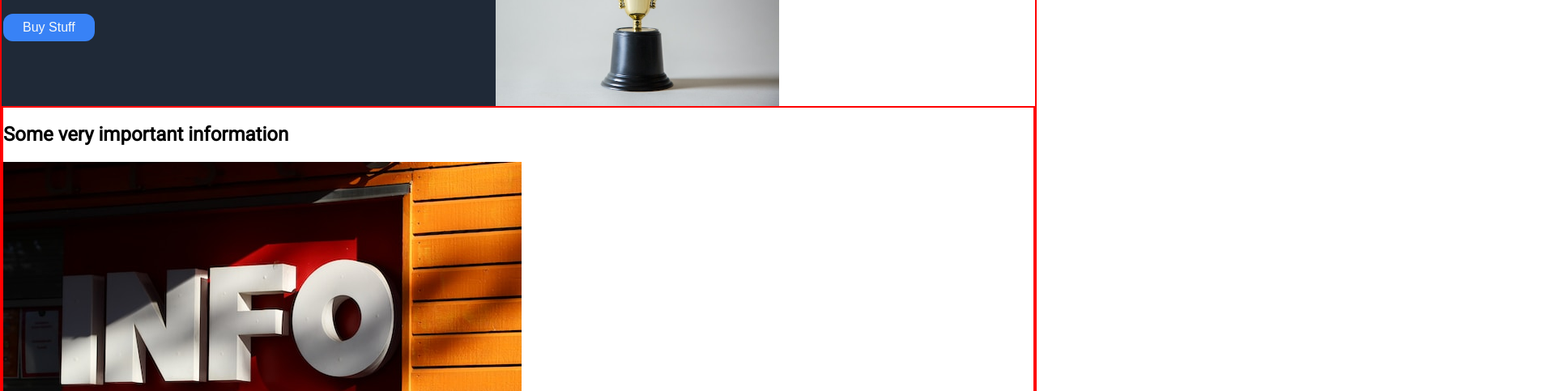
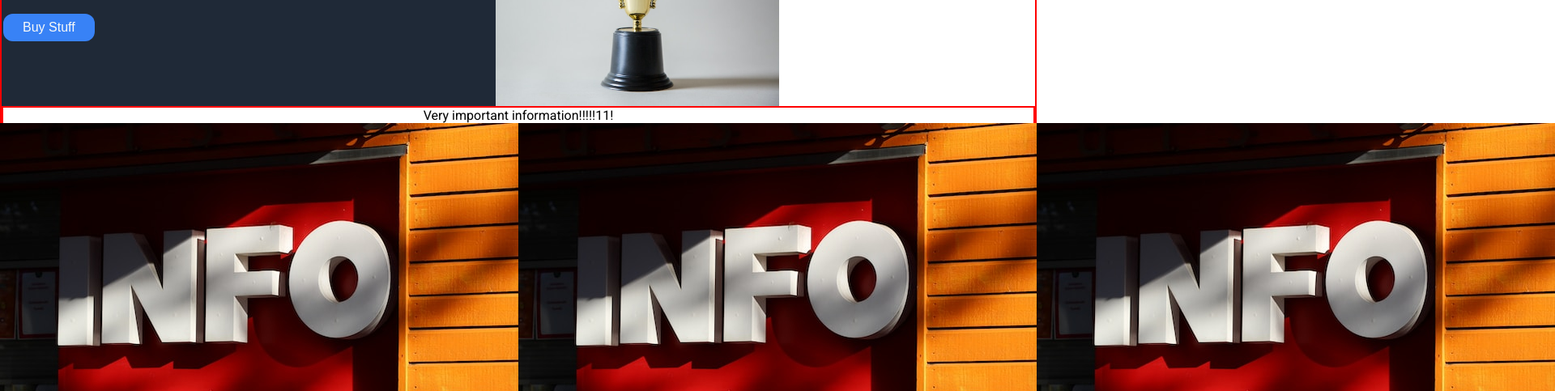
Before and after one commit to rfloarea/TOP-Project-Landing-Page, a plain HTML site: page index.html in a window 1280 px wide. Shown: the part 133-616 px from the top of the page at 81% size, 1920 px wide, since content can reach past the window. Drawn offline with Linux system fonts and the light colour scheme.

Commit message:
Fix grouping of info section flex items

```diff
--- a/index.html
+++ b/index.html
@@ -31,7 +31,9 @@
         </div>
 
         <div class="info-section">
-            <h2>Some very important information</h2>
+            <div class="info-title">Very important information!!!!!11!</div>
+
+            <div class="info-card-container">
                 <div class="info-card">
                     <img src="./images/anne-nygard-KAx_Ok89I7Q-unsplash.jpg" alt="Red and white sign that says, info. Photo by Anne Nygård on Unsplash"/>
                     <p>this is very important information under a very important image</p>
@@ -48,6 +50,8 @@
                     <img src="./images/anne-nygard-KAx_Ok89I7Q-unsplash.jpg" alt="Red and white sing that says, info. Photo by Anne Nygård on Unsplash"/>
                     <p>this is very important information under a very important image</p>
                 </div>
+            </div>
+
         </div>
 
         <div class="quote">
--- a/style.css
+++ b/style.css
@@ -89,6 +89,19 @@ button {
     /* make the image responsive? Basically, allow it to grow along X and Y*/
 }
 
+.info-title {
+    text-align: center;
+}
+
+.info-card-container {
+    /* center align header and cards */
+    display: flex;
+    justify-content: center;
+    /* create a row of images and subtext */
+    /* resize the images */
+    /* allow wrapping */
+}
+
 
 /* --- FOR DISPLAY PURPOSES --- */
 
```
Lines whose indentation alone changed are shown as unchanged.
